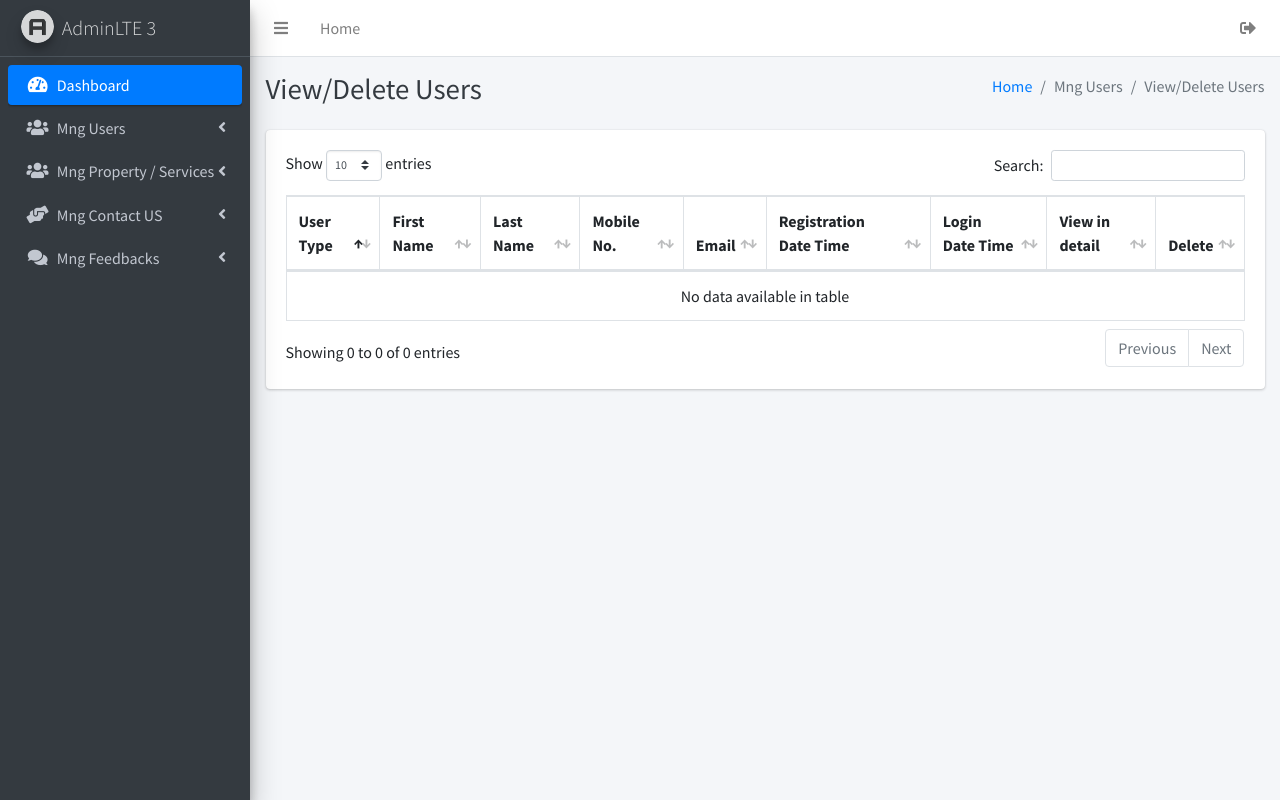
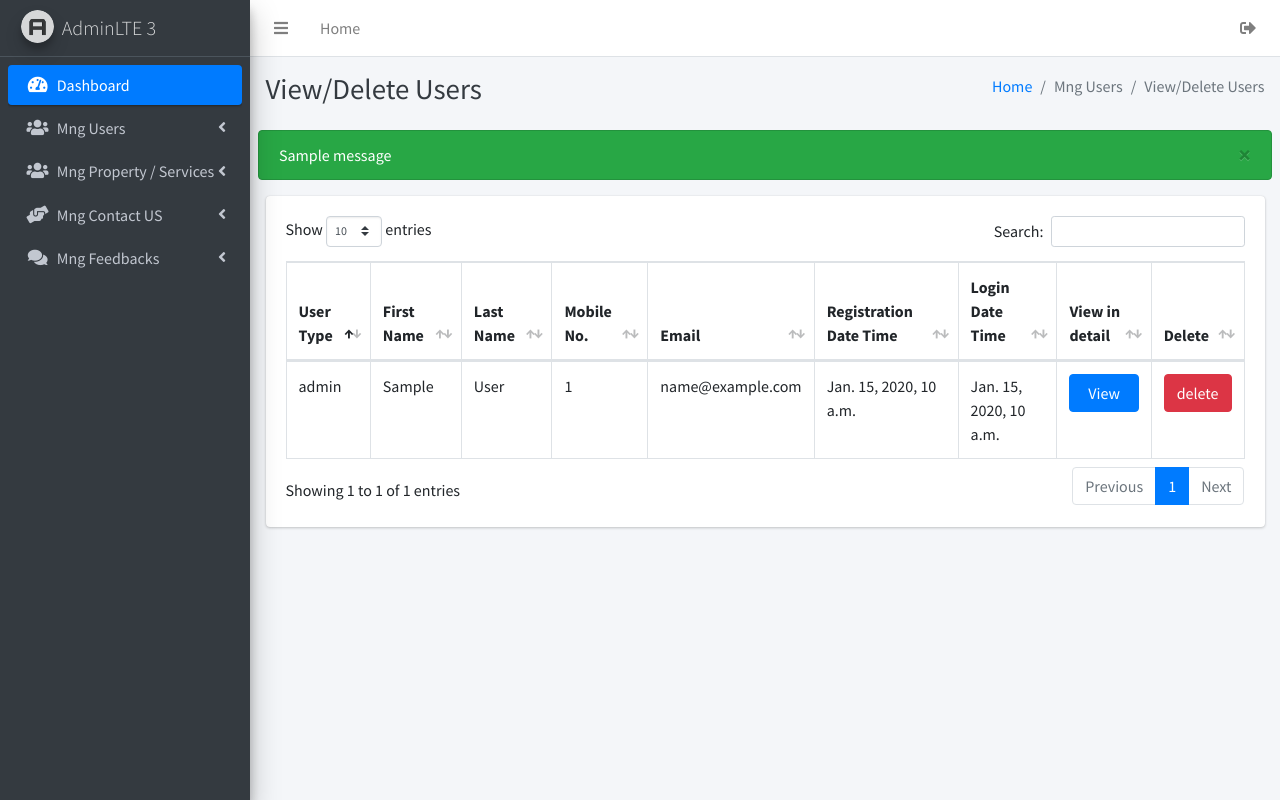
Before and after one commit to Jay-1999/Banquemang, a Django app: page /administrator/mngusers/viewusers/ in a window 1280 px wide. Run offline with Django 3.2, Linux system fonts and the light colour scheme; tables that the repository leaves empty hold one stand-in row (values such as "Sample post"); one stand-in notice (Sample message) is shown; some libraries are stand-ins or nearby versions.

Commit message:
rushik + alert message + view_user_detail modification added

```diff
--- a/Banquemng/administrator/views.py
+++ b/Banquemng/administrator/views.py
@@ -1,6 +1,6 @@
 from django.shortcuts import render, redirect
 from administrator.models import Admin
-from users.models import User
+from users.models import User, City
 from property.models import Property, Property_Category
 from django.contrib import messages
 
@@ -12,9 +12,10 @@
         password = request.POST['password']
         result = Admin.objects.filter(admin_email_id = email,admin_password=password).exists()
         if result:
+            messages.success(request,'Login successfully')
             return redirect('dashboard')
         else:
-            messages.info(request,'Invalid credentials')
+            messages.error(request,'Invalid credentials')
             return render(request, 'admin/admin_login.html')
     else:
         return render(request, 'admin/admin_login.html')
@@ -27,23 +28,42 @@
     return render(request,'admin/admin_dashboard.html',{ 'custcount':custcount,'ownercount':ownercount,'ppcount':ppcount,'bcount':bcount})
 
 def viewusers(request):
-    return render(request,'admin/admin_add_view_delete_users.html')
-
-def viewusersd(request,user_id):
-
-    return render(request,'admin/admin_viewd_user.html')
-
     userdata = User.objects.all()
     return render(request,'admin/admin_add_view_delete_users.html',{'userdata':userdata})
 
+
 def viewusersd(request,user_id):
-    userinfo = User.objects.filter(user_id=user_id)
+    userinfo = User.objects.get(user_id=user_id)
     return render(request,'admin/admin_viewd_user.html',{'userinfo':userinfo})
 
 
 def adduser(request):
+    if request.method == 'POST':
+        user_type=request.POST['user_type']
+        firstname=request.POST['firstname']
+        lastname=request.POST['lastname']
+        address=request.POST['address']
+        city=int(request.POST['city'])
+        pincode=request.POST['pincode']
+        email=request.POST['email']
+        mobileno=request.POST['mobileno']
+        password=request.POST['password']
 
-    return render(request,'admin/admin_add_users.html')
+        city_instance = City.objects.get(city_id=int(city))
+        u1 = None
+        if user_type == 'Owner':
+            idproof=request.FILES['idproof']
+            u1=User(user_type=user_type,first_name=firstname,last_name=lastname,email_id=email,mobile_no=mobileno,address=address, city_id=city_instance,pincode=pincode, id_proof_doc_path=idproof,password=password)
+
+        else:
+            u1 = User.objects.create(user_type=user_type, first_name=firstname, last_name=lastname, email_id=email, mobile_no=mobileno,
+                      address=address, city_id=city_instance, pincode=pincode, password=password)
+
+        u1.save()
+        messages.success(request,'New user added successfully')
+        return redirect('viewusers')
+    cities = City.objects.all()
+    return render(request,'admin/admin_add_users.html',{'City':cities})
 
 def viewproperties(request):
     propertydata = Property.objects.all()
--- /dev/null
+++ b/Banquemng/media/owner_id/output.txt
@@ -0,0 +1 @@
+0:40:22
--- a/Banquemng/templates/admin/admin_add_view_delete_users.html
+++ b/Banquemng/templates/admin/admin_add_view_delete_users.html
@@ -4,6 +4,7 @@
 {% block content %}
   <!-- Content Wrapper. Contains page content -->
   <div class="content-wrapper">
+
     <!-- Content Header (Page header) -->
     <div class="content-header">
       <div class="container-fluid">
@@ -25,6 +26,7 @@
 
     <!-- Main content -->
     <section class="content">
+      {% include 'admin/includes/_messages.html' %}
       <div class="container-fluid">
         <!-- Small boxes (Stat box) -->
         <div class="row">
--- a/Banquemng/templates/admin/admin_dashboard.html
+++ b/Banquemng/templates/admin/admin_dashboard.html
@@ -23,6 +23,7 @@
     <!-- /.content-header -->
     <!-- Main content -->
     <section class="content">
+      {% include 'admin/includes/_messages.html' %}
       <div class="container-fluid">
         <!-- Small boxes (Stat box) -->
         <div class="row">
--- a/Banquemng/templates/admin/admin_viewd_user.html
+++ b/Banquemng/templates/admin/admin_viewd_user.html
@@ -8,7 +8,7 @@
       <div class="container-fluid">
         <div class="row mb-2">
           <div class="col-sm-6">
-            <h1 class="m-0 text-dark">Kishanbhai parekh</h1>
+            <h1 class="m-0 text-dark">{{ userinfo.first_name }} {{ userinfo.last_name }}</h1>
 
           </div><!-- /.col -->
 
@@ -43,7 +43,7 @@
                   <tr>
                     <td> <strong>Last Name </strong></td>
                     <td colspan="3">:&nbsp;&nbsp;&nbsp;</td>
-                    <td>{{ userinfo.lastnname }}</td>
+                    <td>{{ userinfo.last_name }}</td>
                   </tr>
                   <tr>
                     <td> <strong>Email </strong></td>
@@ -81,7 +81,7 @@
                     <td>
                        <div class="card w-50">
                           <div class="card-body">
-                             <img src="{{ baseUrl }}/photo1.png" class="img-fluid img-thumbnail" >
+                             <img src="{{ baseUrl }}" class="img-fluid img-thumbnail" >
                           </div>
                           <div class="card-footer">
                              photo1.png
--- /dev/null
+++ b/Banquemng/templates/admin/includes/_messages.html
@@ -0,0 +1,8 @@
+{% for message in messages %}
+  <div class="alert {{ message.tags }} alert-dismissible" role="alert">
+    <button type="button" class="close" data-dismiss="alert" aria-label="Close">
+      <span aria-hidden="true">&times;</span>
+    </button>
+    {{ message }}
+  </div>
+{% endfor %}
--- a/Banquemng/users/models.py
+++ b/Banquemng/users/models.py
@@ -10,7 +10,7 @@
     first_name = models.CharField(max_length=15)
     last_name = models.CharField(max_length=15)
     email_id = models.CharField(max_length=30,unique=True)
-    mobile_no = models.IntegerField(max_length=10,unique=True)
+    mobile_no = models.BigIntegerField(max_length=10,unique=True)
     address = models.TextField()
     city_id = models.ForeignKey(City,on_delete=models.CASCADE)
     pincode = models.IntegerField(max_length=6)
```
Also changed, not shown: Banquemng/Banquemang/settings.py (+9 -1 lines), Banquemng/templates/admin/admin_add_users.html (+9 -7 lines), Banquemng/templates/admin/admin_login.html (+2 -8 lines), Banquemng/media/owner_id/WhatsApp_Image_2020-01-21_at_5.08.19_PM.jpeg (deleted), Banquemng/media/owner_id/WhatsApp_Image_2020-01-21_at_5.08.19_PM_sYu4h3N.jpeg (deleted), Banquemng/users/migrations/0002_auto_20200527_1527.py (added).
